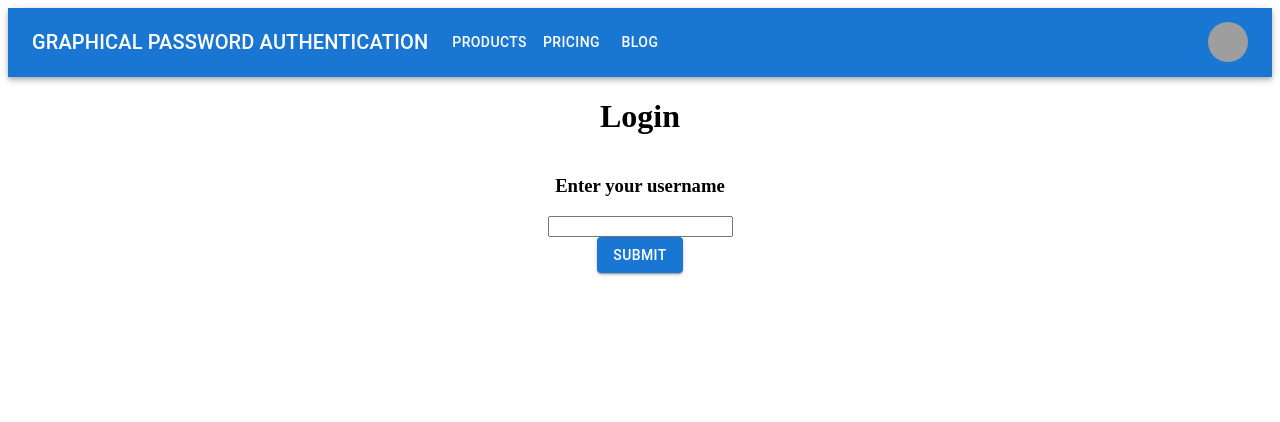
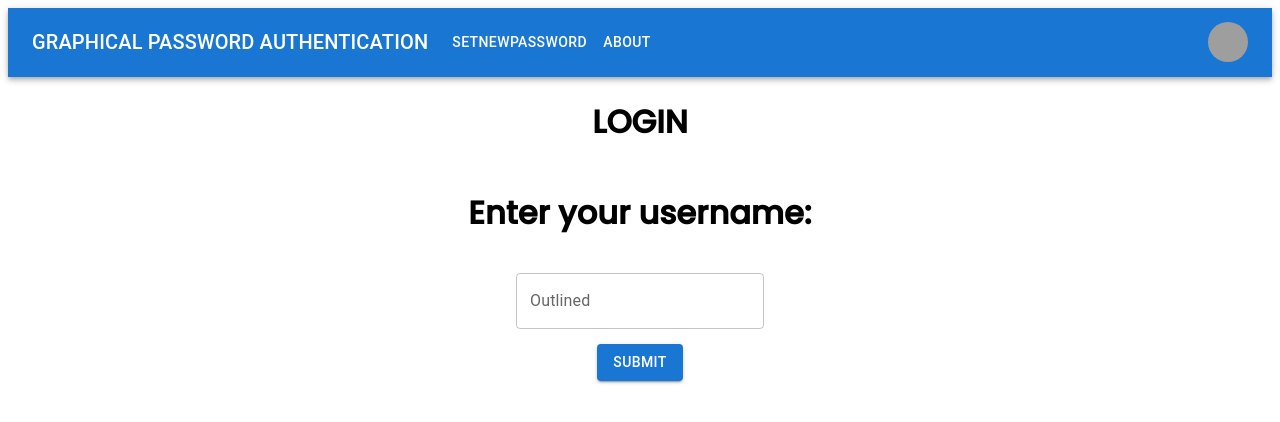
Before and after one commit to AdityaRaj1440/SIH_GraphicalPassword, a React (Create React App) app in the folder login/: page / in a window 1280 px wide. Shown: the top 422 px of the page. Built offline with nearby package versions, Linux system fonts and the light colour scheme; grey boxes are pictures that could not be loaded.

Commit message:
style changes for login

```diff
--- a/login/src/App.css
+++ b/login/src/App.css
@@ -8,13 +8,7 @@
   align-items: center;
   justify-content: center;
   flex-direction: column;
-}
-.ImageGrid {
-  text-align: center;
-  display: flex;
-  align-items: center;
-  justify-content: center;
-  flex-direction: column;
+  font-family: 'Poppins', sans-serif;
 }
 
 .App-logo {
--- a/login/src/ImageGrid.js
+++ b/login/src/ImageGrid.js
@@ -1,11 +1,13 @@
 import * as React from 'react';
 import ImageList from '@mui/material/ImageList';
 import ImageListItem from '@mui/material/ImageListItem';
+import Box from '@mui/material/Box';
+import TextField from '@mui/material/TextField';
 import './App.css';
 
 export default function ImageGrid() {
     return (
-    <div>
+    <div className="App">
         <ImageList sx={{
             width: 500,
             //  height: 450
--- a/login/src/Login.js
+++ b/login/src/Login.js
@@ -2,6 +2,8 @@ import { useState } from "react";
 import React from "react";
 import ImageGrid from "./ImageGrid";
 import Stack from '@mui/material/Stack';
+import Box from '@mui/material/Box';
+import TextField from '@mui/material/TextField';
 import Button from '@mui/material/Button';
 import { useNavigate } from "react-router-dom";
 
@@ -17,9 +19,12 @@ const Login = () => {
 
     return (
         <div className="App">
-            <h1>Login</h1>
-            <h3>Enter your username</h3>
-            <input type="text"
+            <h1>LOGIN</h1>
+            <h1>Enter your username:</h1>
+            <TextField style={{
+                margin:15
+            }}
+            id="outlined-basic" label="Outlined" variant="outlined" type="text"
                 onChange={(e) => {
                     setUsername(e.target.value)
                 }} />
--- a/login/src/Navbar.js
+++ b/login/src/Navbar.js
@@ -12,7 +12,7 @@ import Button from '@mui/material/Button';
 import Tooltip from '@mui/material/Tooltip';
 import MenuItem from '@mui/material/MenuItem';
 
-const pages = ['Products', 'Pricing', 'Blog'];
+const pages = ['SetNewPassword', 'About'];
 const settings = ['Profile', 'Account', 'Dashboard', 'Logout'];
 
 const ResponsiveAppBar = () => {
```
